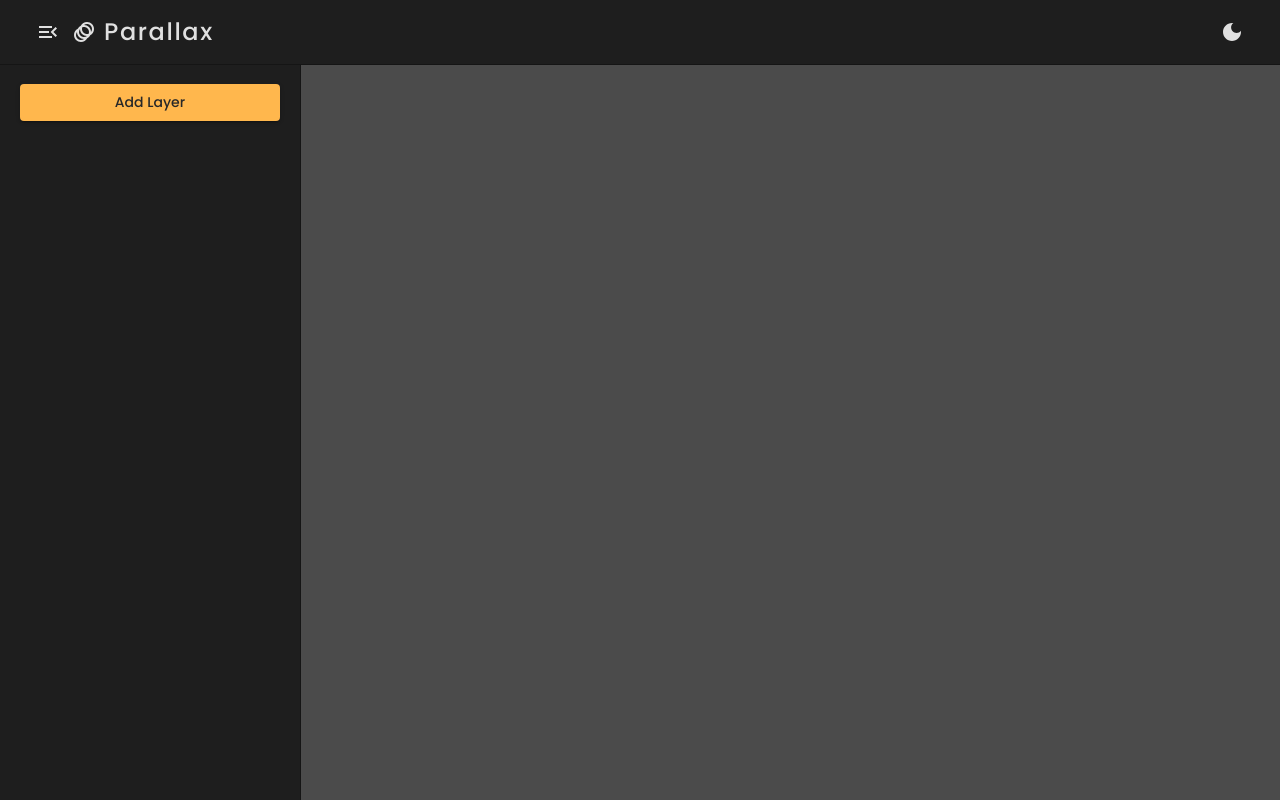
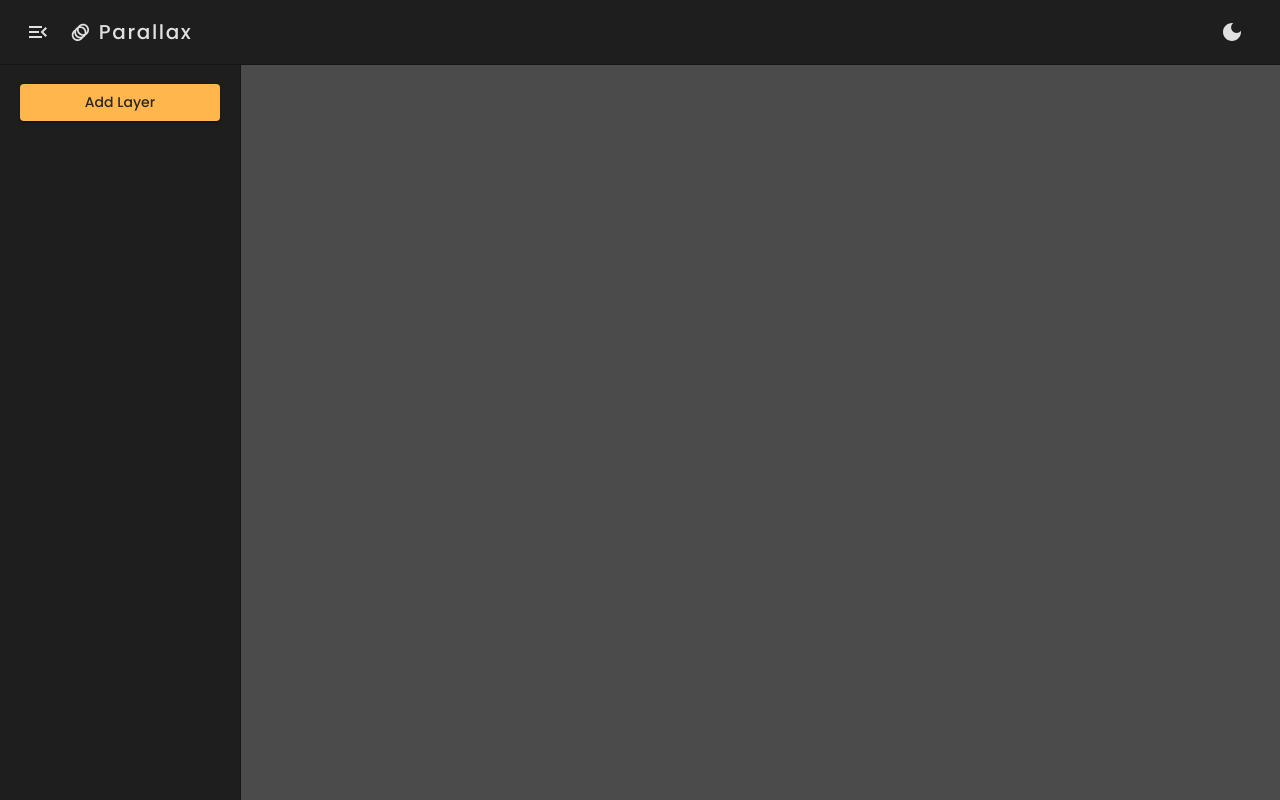
Before and after one commit to johnjohnpenafiel/ParallaxUI, a React (Vite) app: page / in a window 1280 px wide. Built offline with nearby package versions, Linux system fonts and the light colour scheme.

Commit message:
add small design changes to the side bar and logo

```diff
--- a/src/App.tsx
+++ b/src/App.tsx
@@ -80,23 +80,7 @@ function App() {
             backgroundColor: (theme) => `${theme.palette.primary.light}`,
           }}
         >
-          <TiltBox>
-            {layers.map((layer) => {
-              return (
-                <Box
-                  key={layer.uid}
-                  sx={{
-                    width: layer.width,
-                    height: layer.height,
-                    backgroundColor: layer.color,
-                    transform: `translateZ(${layer.depth}px)`,
-                    border: "5px solid dimgray",
-                    borderRadius: 5,
-                  }}
-                />
-              );
-            })}
-          </TiltBox>
+          <TiltBox layers={layers} />
         </Box>
       </Box>
     </ThemeProvider>
--- a/src/components/NavBar.tsx
+++ b/src/components/NavBar.tsx
@@ -1,13 +1,7 @@
-import {
-  AppBar,
-  Toolbar,
-  Typography,
-  IconButton,
-} from "@mui/material";
-import AnimationIcon from '@mui/icons-material/Animation';
-import DarkModeIcon from '@mui/icons-material/DarkMode';
-import MenuOpenIcon from '@mui/icons-material/MenuOpen';
-
+import { AppBar, Toolbar, Typography, IconButton, Box } from "@mui/material";
+import AnimationIcon from "@mui/icons-material/Animation";
+import DarkModeIcon from "@mui/icons-material/DarkMode";
+import MenuOpenIcon from "@mui/icons-material/MenuOpen";
 
 interface Props {
   open: boolean;
@@ -33,6 +27,7 @@ const NavBar = ({ open, setOpen, darkMode, setDarkMode }: Props) => {
             size="large"
             onClick={() => setOpen(false)}
             color="inherit"
+            sx={{ marginLeft: "-10px" }}
           >
             <MenuOpenIcon />
           </IconButton>
@@ -43,19 +38,20 @@ const NavBar = ({ open, setOpen, darkMode, setDarkMode }: Props) => {
             size="large"
             onClick={() => setOpen(true)}
             color="inherit"
+            sx={{ marginLeft: "-10px" }}
           >
             <MenuOpenIcon />
           </IconButton>
         )}
 
-        <AnimationIcon sx={{ mr: 1 }} />
+        <AnimationIcon sx={{ fontSize: "1.3rem", mr: 1, ml: 1 }} />
 
         <Typography
-          variant="h5"
+          variant="h6"
           noWrap
           sx={{
             fontWeight: 500,
-            letterSpacing: '.1rem',
+            letterSpacing: ".1rem",
             flexGrow: 1,
           }}
         >
--- a/src/components/SideBar.tsx
+++ b/src/components/SideBar.tsx
@@ -33,7 +33,7 @@ const SideBar = ({
     >
       <Toolbar />
 
-      <Box p={2.5} sx={{ width: "300px" }}>
+      <Box p={2.5} sx={{ width: "240px" }}>
         <Button
           variant="contained"
           color="secondary"
--- a/src/components/TiltBox.tsx
+++ b/src/components/TiltBox.tsx
@@ -1,10 +1,12 @@
 import Tilt from "react-parallax-tilt";
+import { Layer } from "../App";
+import { Box } from "@mui/material";
 
 interface Props {
-  children: React.ReactNode;
+  layers: Layer[];
 }
 
-const TiltBox: React.FC<Props> = ({ children }) => {
+const TiltBox = ({ layers }: Props) => {
   return (
     <Tilt
       perspective={500}
@@ -20,7 +22,21 @@ const TiltBox: React.FC<Props> = ({ children }) => {
         borderRadius: "1rem",
       }}
     >
-      {children}
+      {layers.map((layer: Layer) => {
+        return (
+          <Box
+            key={layer.uid}
+            sx={{
+              width: layer.width,
+              height: layer.height,
+              backgroundColor: layer.color,
+              transform: `translateZ(${layer.depth}px)`,
+              border: "5px solid dimgray",
+              borderRadius: 5,
+            }}
+          />
+        );
+      })}
     </Tilt>
   );
 };
```
